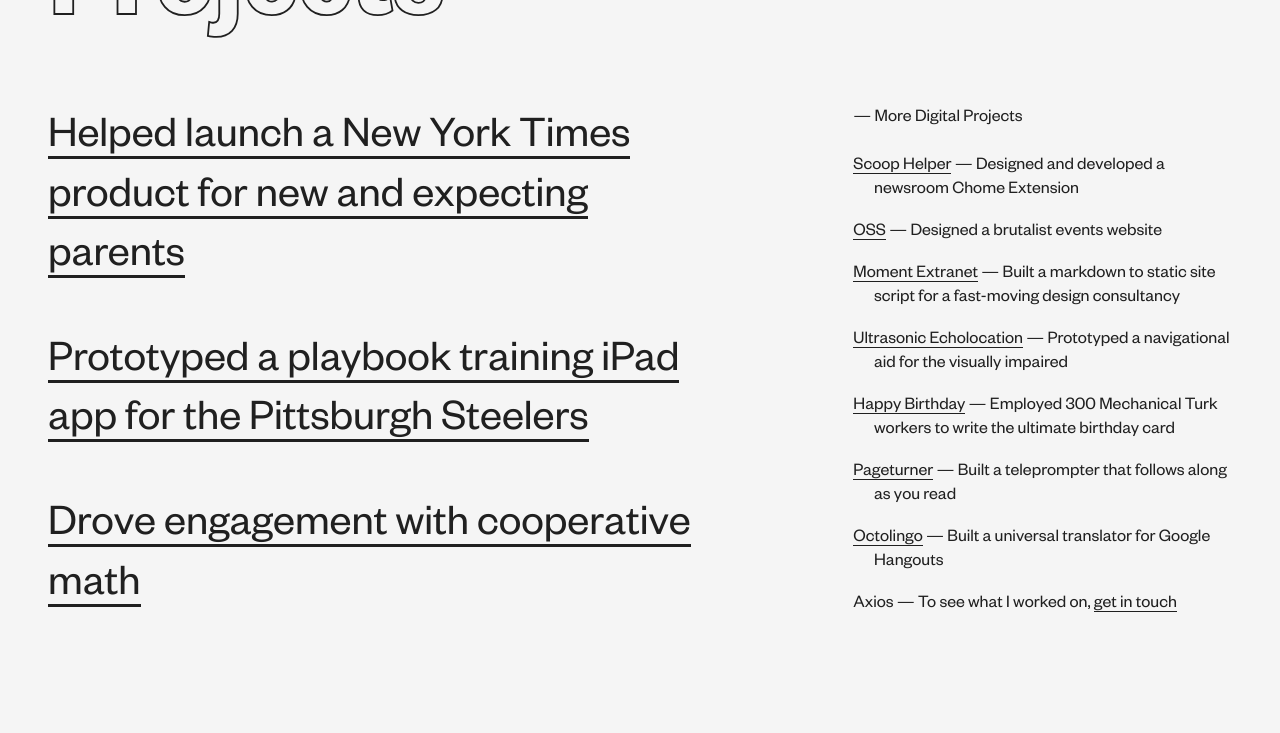
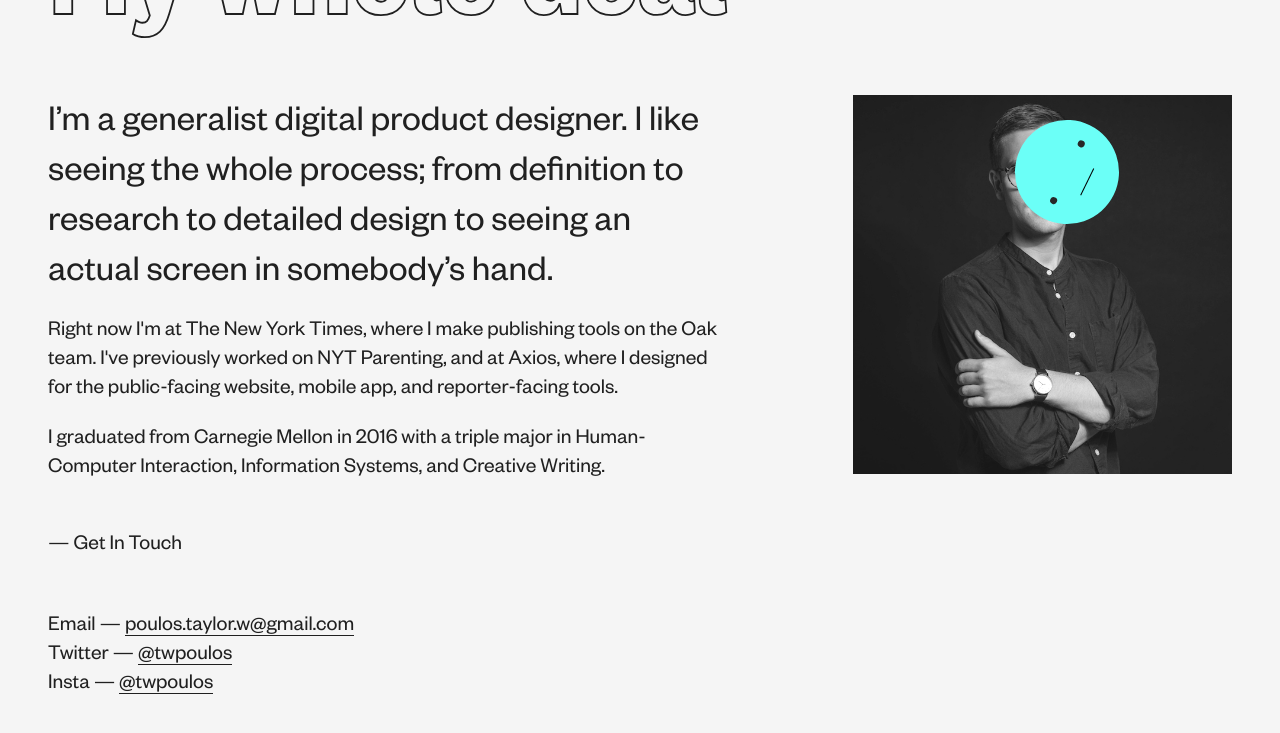
Before and after one commit to tpoulos/tpoulos.github.io, a Jekyll site: the page built from index.html, in a window 1280 px wide and 900 px high, scrolled down 929 px. Shown: the top 733 px of the window. Built offline with Jekyll 4.4.1, drawn with Linux system fonts in a browser that asks for light colours; some of the changed text lies outside the part shown.

Commit message:
Update index.html

```diff
--- a/index.html
+++ b/index.html
@@ -12,104 +12,16 @@
 
 <div class="index-spacer">  </div>
 
-<h1 class="large-text page-title" id="projects">
-  <img src="{{ "images/wow.svg" | prepend: site.baseurl | prepend: site.url }}" class="face projects-wow">
-  Projects
-</h1>
-
-<div class="projects-content">
-  <p><a href="https://open.nytimes.com/how-we-built-nyt-parenting-341f0acf0d2">Helped launch a New York Times product for new and expecting parents</a>
-  <p><a href="{{ "projects/blitz.html" | prepend: site.baseurl | prepend: site.url }}">Prototyped a playbook training iPad app for the Pittsburgh Steelers</a>
-  <p><a href="{{ "projects/solve.html" | prepend: site.baseurl | prepend: site.url }}">Drove engagement with cooperative math</a>
-</div>
-
-<div class="projects-sidebar">
-  <h2 class="title">More Digital Projects</h2>
-  <p class="outdent"><a href="{{ "projects/scoop-helper.html" | prepend: site.baseurl | prepend: site.url }}">Scoop Helper</a> — Designed and developed a newsroom Chome Extension
-  <p class="outdent"><a href="{{ "projects/oss.html" | prepend: site.baseurl | prepend: site.url }}">OSS</a> — Designed a brutalist events website
-  <p class="outdent"><a href="https://medium.com/design-intelligence/redesigning-the-moment-extranet-bbe94f0e8bde">Moment Extranet</a> — Built a markdown to static site script for a fast-moving design consultancy
-  <p class="outdent"><a href="{{ "projects/ultrasonic-echolocation.html" | prepend: site.baseurl | prepend: site.url }}">Ultrasonic Echolocation</a> — Prototyped a navigational aid for the visually impaired
-  <p class="outdent"><a href="https://medium.com/@twpoulos/happy-birthday-cbb93cdad299">Happy Birthday</a> — Employed 300 Mechanical Turk workers to write the ultimate birthday card
-  <p class="outdent"><a href="{{ "projects/pageturner.html" | prepend: site.baseurl | prepend: site.url }}">Pageturner</a> — Built a teleprompter that follows along as you read
-  <p class="outdent"><a href="{{ "projects/octolingo.html" | prepend: site.baseurl | prepend: site.url }}">Octolingo</a> — Built a universal translator for Google Hangouts
-  <p class="outdent">Axios — To see what I worked on, <a href="#get-in-touch">get in touch</a>
-</div>
-
-
-<div class="index-spacer">  </div>
-
-<h1 class="large-text page-title" id="talks">
-  Talks
-  <img src="{{ "images/smile.svg" | prepend: site.baseurl | prepend: site.url }}" class="face talks-smile">
-</h1>
-<div class="talks-intro">
-    <h2 class="title">It’s important to share what you know</h2>
-    <p>I’ve given informational tech talks to a range of audiences, on everything from HTML & CSS to Design Thinking.
-    <p>I’ve helped organize hackathons, run weekend workshops, and participated in design mentorship programs.
-</div>
-<div class="talks-content">
-  <h2 class="title">
-    Ironing Pixels: Perfect Type on the Web.
-    Chicago Camps Summer 2017.
-    [<a href="https://github.com/tpoulos/ironing-pixels/raw/master/ironing_pixels.pdf">Slides - PDF</a>]
-    [<a href="https://www.youtube.com/watch?v=dE6eM3M6cPo&feature=youtu.be">Video - YouTube</a>]
-  </h2>
-
-  <h2 class="title">HTML & CSS.
-    Web Dev Weeks Spring 2016.
-    [<a href="https://github.com/tpoulos/html-talk/blob/master/html-slides.pdf">Slides - PDF</a>]
-    [<a href="https://github.com/tpoulos/html-talk">Github Repo</a>]
-  </h2>
-
-  <h2 class="title">
-    Ruby on Rails.
-    Internal ScottyLabs Workshop Fall 2015.
-    [<a href="https://docs.google.com/presentation/d/1y9u_VAAViTiREJAuK1Rm6le2cyfrl4h5o8LtCcNqhIQ/edit#slide=id.gca9c6ed73_0_0">Week 1 - Google Slides</a>]
-    [<a href="https://docs.google.com/presentation/d/17R_ejaY-x_BnsU73Ipk3br5B8CP24SRet0wgh-afHzI/edit#slide=id.p">Week 2 - Google Slides</a>]
-    [<a href="https://docs.google.com/presentation/d/1THAkLoothHHvn1hrS8XSt5WQ7oyn8chY49fAeivQKt4/edit#slide=id.p">Week 3 - Google Slides</a>]
-  </h2>
-
-  <h2 class="title">
-    Thinking Like a Designer.
-    Web Dev Weeks Fall 2014.
-    [<a href="https://drive.google.com/file/d/0B0-bUe9GLbYQNXJ5ZVpoYjhMWlE/view?usp=sharing">Slides - PDF</a>]
-  </h2>
-
-  <h2 class="title">
-    How Hackathons are Changing IS Students.
-    UCIS Spring 2014. Winner: Best Presentation.
-    [<a href="https://docs.google.com/presentation/d/1wPrzJ9wNY5_5JIsHamPsENbw3t34bET13cYCbayLrpo/edit#slide=id.p">Slides - Google Slides</a>]
-  </h2>
-
-  <h2 class="title">
-    How to Hackathon.
-    Crash Course Spring 2014.
-    [<a href="https://docs.google.com/presentation/u/1/d/181CxSKemP4uDMWjBYVjd-W7IGEcD9S4Iz_KNHHAbRao/edit#slide=id.p">Slides - Google Slides</a>]
-  </h2>
-
-  <h2 class="title">
-    HTML & CSS.
-    Crash Course Fall and Spring 2014.
-    [<a href="https://docs.google.com/presentation/u/1/d/1J-ABNLlLoBw9ozswci_JFnZd81rBLKBIAwteRp8-Jvk/edit#slide=id.p">Slides - Google Slides</a>]
-  </h2>
-</div>
-
-
-<div class="index-spacer">  </div>
-
 <h1 class="large-text page-title" id="about">
   My whole deal
   <img src="{{ "images/meh.svg" | prepend: site.baseurl | prepend: site.url }}" class="face about-meh">
 </h1>
 <div class="about-content">
   <p class="super">I’m a generalist digital product designer. I like seeing the whole process; from definition to research to detailed design to seeing an actual screen in somebody’s hand.
+  <p>Right now I'm at The New York Times, where I make publishing tools on the Oak team. I've previously worked on NYT Parenting, and at Axios, where I designed for the public-facing website, mobile app, and reporter-facing tools.
   <p>I graduated from Carnegie Mellon in 2016 with a triple major in Human-Computer Interaction, Information Systems, and Creative Writing.
-  <p>Right now I'm at The New York Times, where I'm on the team for NYT Parenting. I've also worked at Axios, where I designed for the public-facing website, mobile app, and reporter-facing tools.
-  <p>As a designer I’m most at home on UX focused projects. I love product definition, user research, wireframing, and the kind of design problems that require you to make a spreadsheet. I also value seeing my work through to completion, and can deliver on high-fidelity visual design.
-  <p>One of my favorite parts of the job is working closely with engineers. I have enough software engineering background to effectively communicate, and actually enjoy reworking designs so that they can be built quickly and robustly.
 
   <h2 class="title" id="get-in-touch">Get In Touch</h2>
-  <p>Resumé — <a href="files/tpoulos-product_designer-fall_2019.pdf">tpoulos-product_designer-fall_2019.pdf</a>
   <br>Email — <a href="mailto:poulos.taylor.w@gmail.com">poulos.taylor.w@gmail.com</a>
   <br>Twitter — <a href="https://twitter.com/twpoulos">@twpoulos</a>
   <br>Insta — <a href="https://www.instagram.com/twpoulos/">@twpoulos</a>
```
